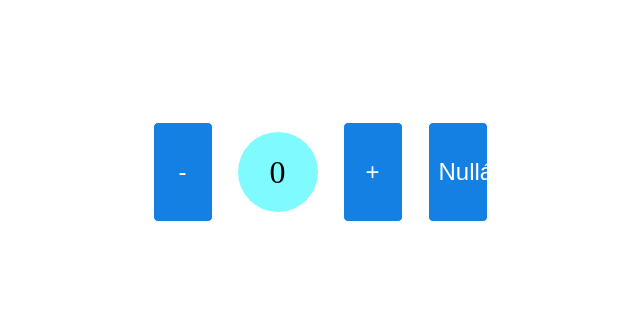
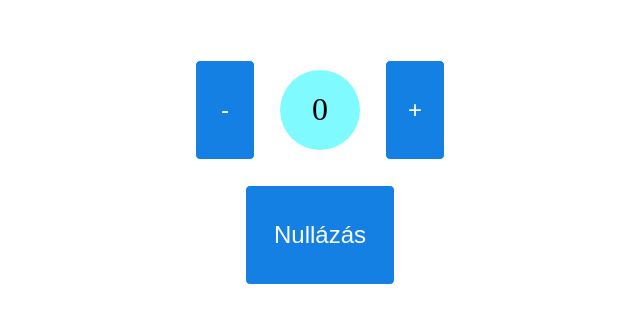
Before and after one commit to balazskoncz958-svg/counter, a plain HTML site: page index.html in a window 1280 px wide. Shown: the part 236-560 px from the top of the page, without its empty margins (320-960 px from the left). Drawn offline with Linux system fonts and the light colour scheme.

Commit message:
second commit

```diff
--- a/index.html
+++ b/index.html
@@ -14,13 +14,10 @@
             <button id="minus" onclick="change(this)">-</button>
             <div id="szamlalo">0</div>
             <button id="plus" onclick="change(this)">+</button>
-
+        </div>
             <div class="reset">
-                <button id="nullázás" onclick="nullazas()">Nullázás</button>
+                <button id="nullazas" onclick="nullazas()">Nullázás</button>
             </div>
-
-
-        </div>
     </div>
 
 
--- a/szamlalo.css
+++ b/szamlalo.css
@@ -4,6 +4,8 @@
     display: flex;
     justify-content: center;
     align-items: center;
+    flex-direction: column;
+    gap: 25px;
 }
 
 .content{
@@ -46,6 +48,7 @@ button:hover{
     align-items: center;
 }
 
-.reset{
+#nullazas{
 
+    min-width: 150px;
 }
```
